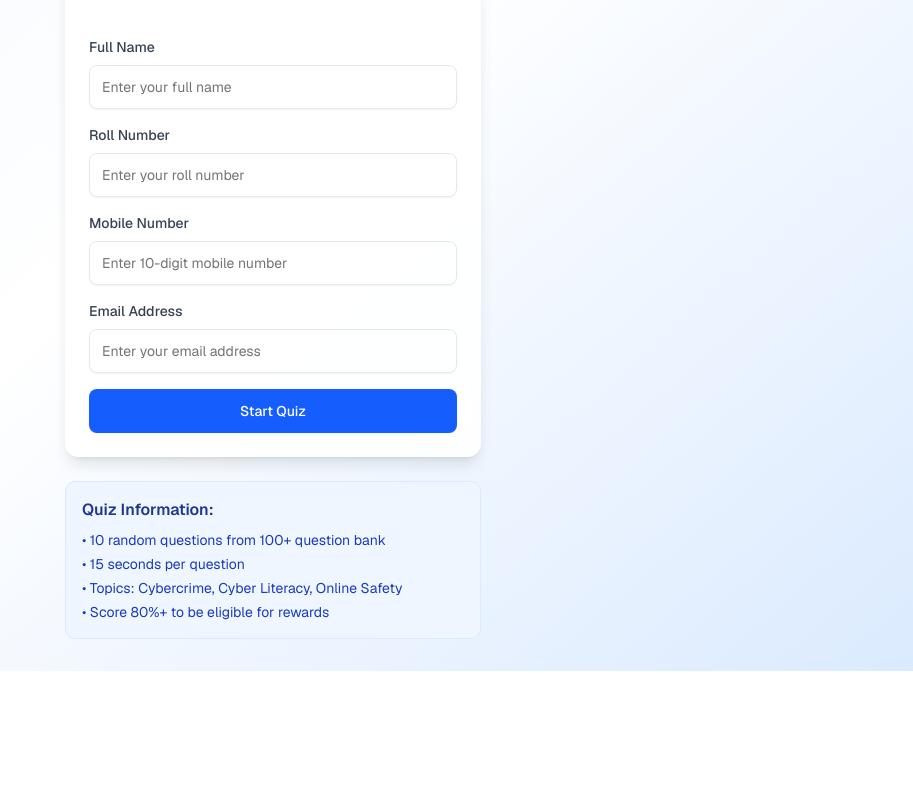
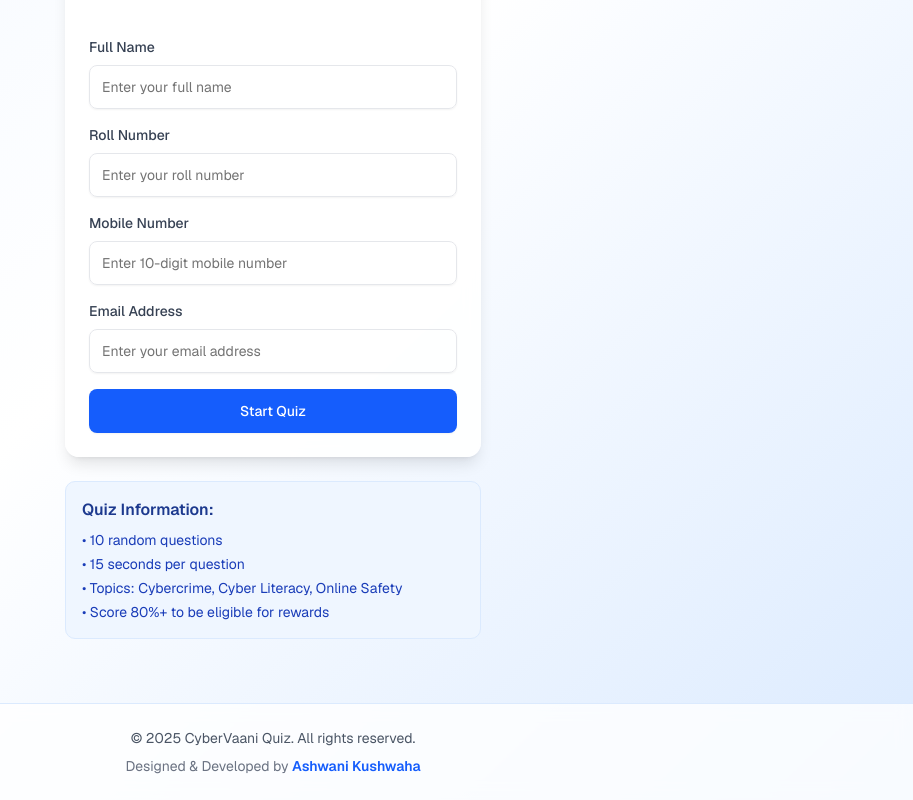
Before and after one commit to ashwanik0777/Cyber-Quiz, a Next.js app: page / in a window 1280 px wide. Shown: the part 420-1220 px from the top of the page, without its empty margins (367-1280 px from the left). Before the commit the page ends 1091 px from the top, so only its background shows below. Built offline with nearby package versions, Linux system fonts and the light colour scheme.

Commit message:
update home page

```diff
--- a/app/page.tsx
+++ b/app/page.tsx
@@ -248,7 +248,7 @@ export default function HomePage() {
         <div className="mt-6 p-4 bg-blue-50 rounded-lg border border-blue-100">
           <h3 className="font-semibold text-blue-900 mb-2">Quiz Information:</h3>
           <ul className="text-sm text-blue-800 space-y-1">
-            <li>• 10 random questions from 100+ question bank</li>
+            <li>• 10 random questions</li>
             <li>• 15 seconds per question</li>
             <li>• Topics: Cybercrime, Cyber Literacy, Online Safety</li>
             <li>• Score 80%+ to be eligible for rewards</li>
@@ -266,6 +266,21 @@ export default function HomePage() {
           </Button>
         </div> */}
       </main>
+
+      {/* Footer */}
+      <footer className="bg-white/80 backdrop-blur-sm border-t border-blue-100 py-6 mt-8">
+        <div className="container mx-auto px-4 text-center">
+          <div className="space-y-2">
+            <p className="text-sm text-gray-600">
+              © {new Date().getFullYear()} CyberVaani Quiz. All rights reserved.
+            </p>
+            <p className="text-sm text-gray-500">
+              Designed & Developed by{" "}
+              <span className="font-semibold text-blue-600">Ashwani Kushwaha</span>
+            </p>
+          </div>
+        </div>
+      </footer>
     </div>
   )
 }
```
